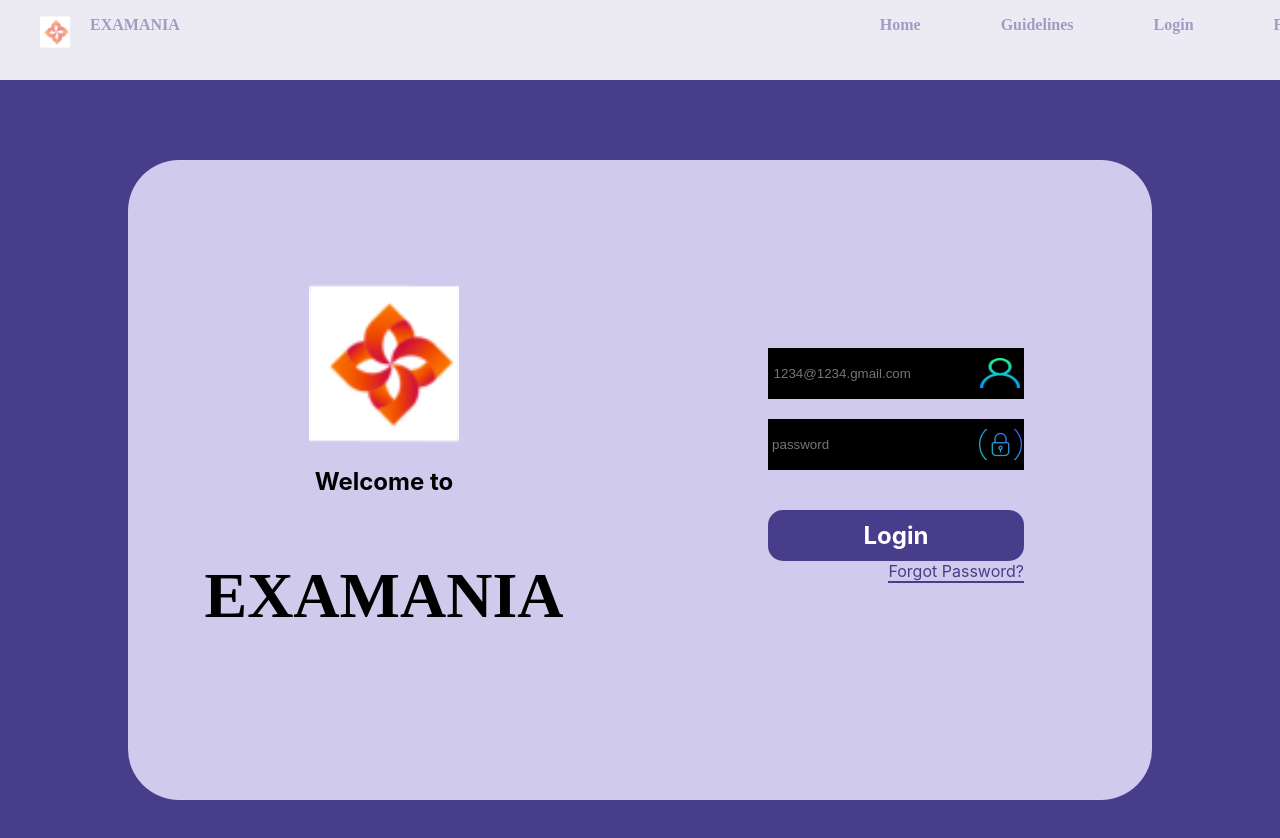
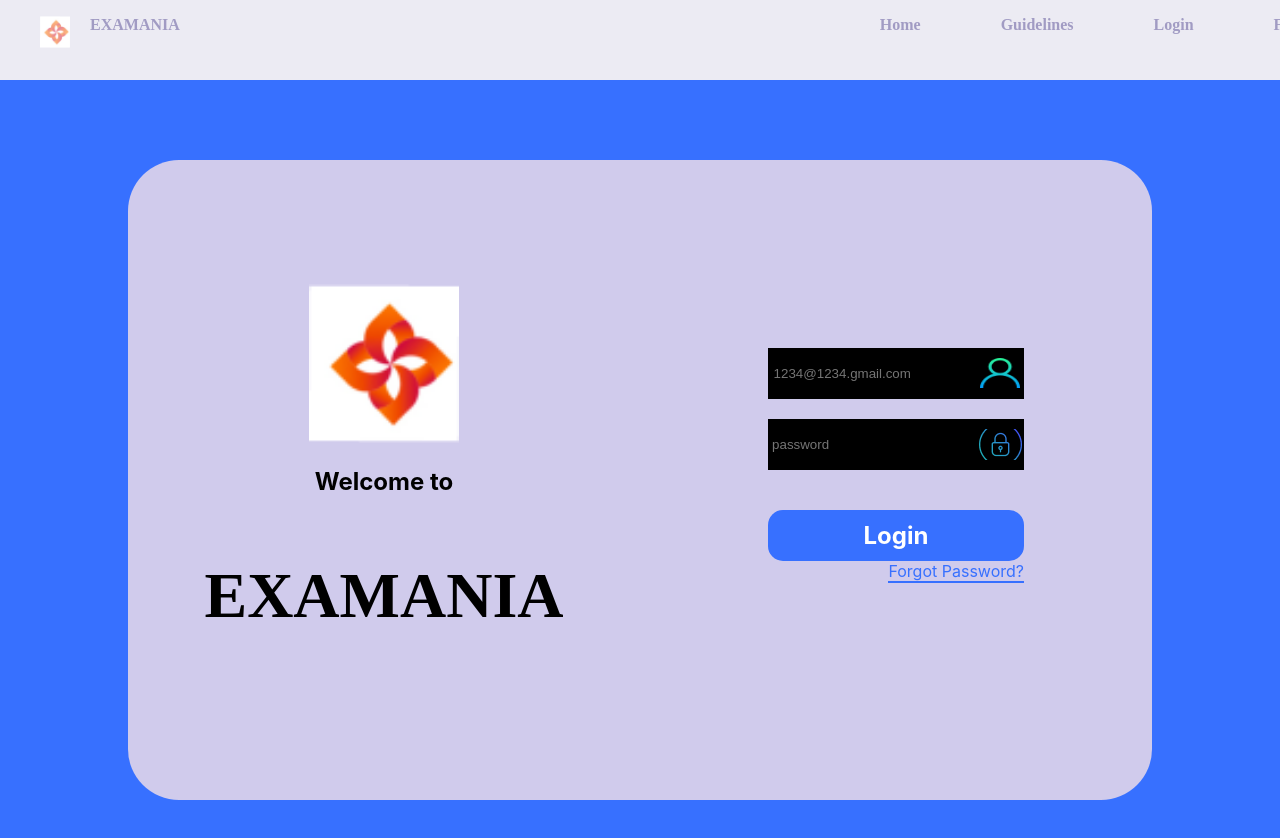
Before and after one commit to Shreyans2004/examania, a React (Create React App) app in the folder frontend/: page / in a window 1280 px wide. Shown: the top 838 px of the page. Built offline with nearby package versions, Linux system fonts and the light colour scheme; a web font is replaced by a local one.

Commit message:
styles : changed bg-color

```diff
--- a/frontend/src/Components/Hero.css
+++ b/frontend/src/Components/Hero.css
@@ -7,7 +7,7 @@
 
     width: 100vw;
     height: 100vh;
-    background-color:#483D8B;
+    background-color:#3770FF;
 }
 .hero{
     border-radius: 51px;
@@ -66,7 +66,7 @@
 .div_r_3{
     width: 50%;
     height: 8%;
-background-color: #483D8B;
+background-color: #3770FF;
 border-radius:15px ;
 color: white;
 display: flex;
@@ -79,7 +79,7 @@ font-weight: 700;
 .div_r_4{
     width: 50%;
     height: 8%;
-    color: #483D8B;
+    color: #3770FF;
     direction: rtl;
  border-top: 20px;
 }
@@ -87,8 +87,9 @@ input{
     width: 80%;
     height:96%;
     background-color: black;
+    color:white;
     border: none;
 }
 .underline{
-    border-bottom: 2px solid #483D8B;
+    border-bottom: 2px solid #3770FF;
 }
```
